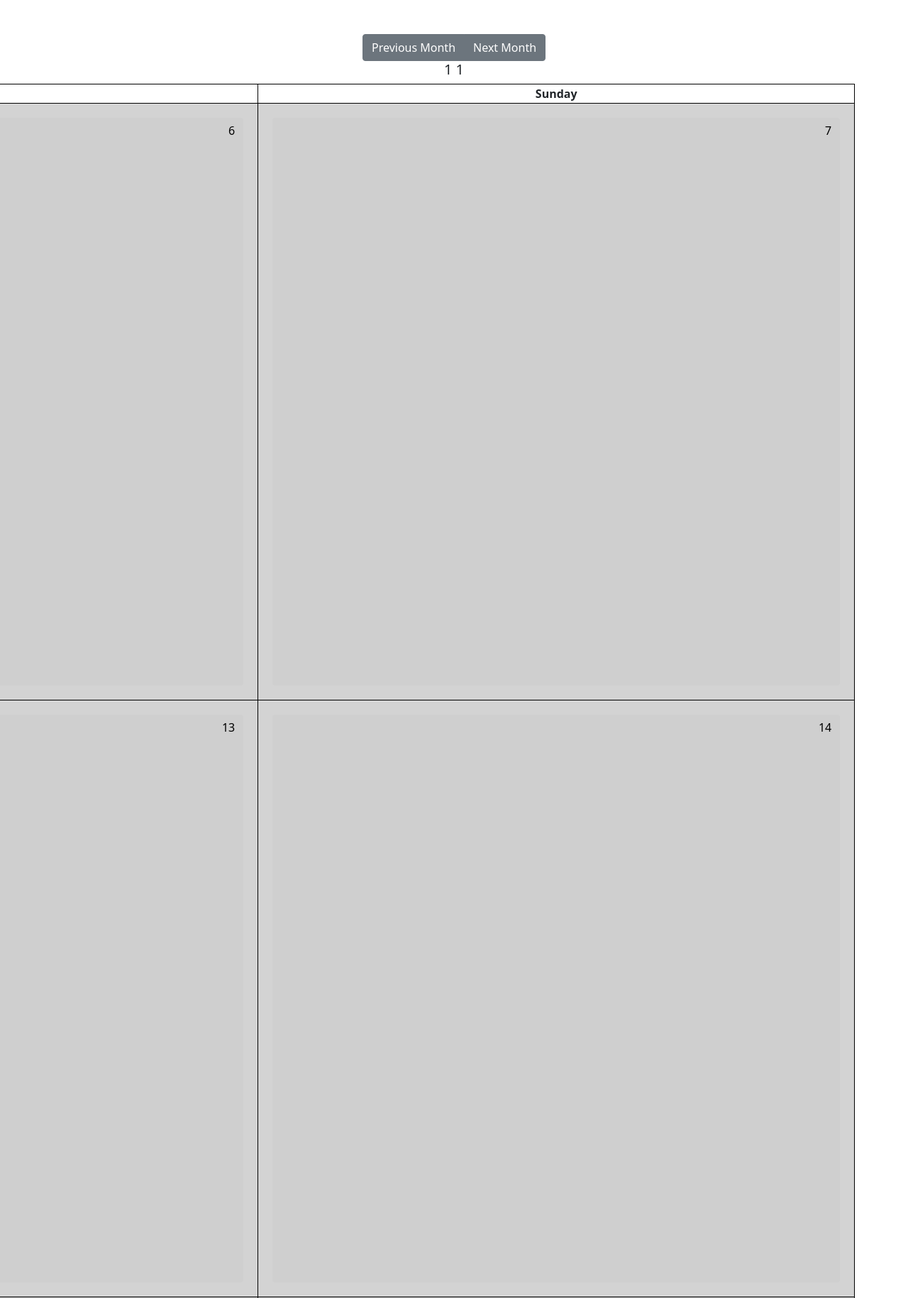
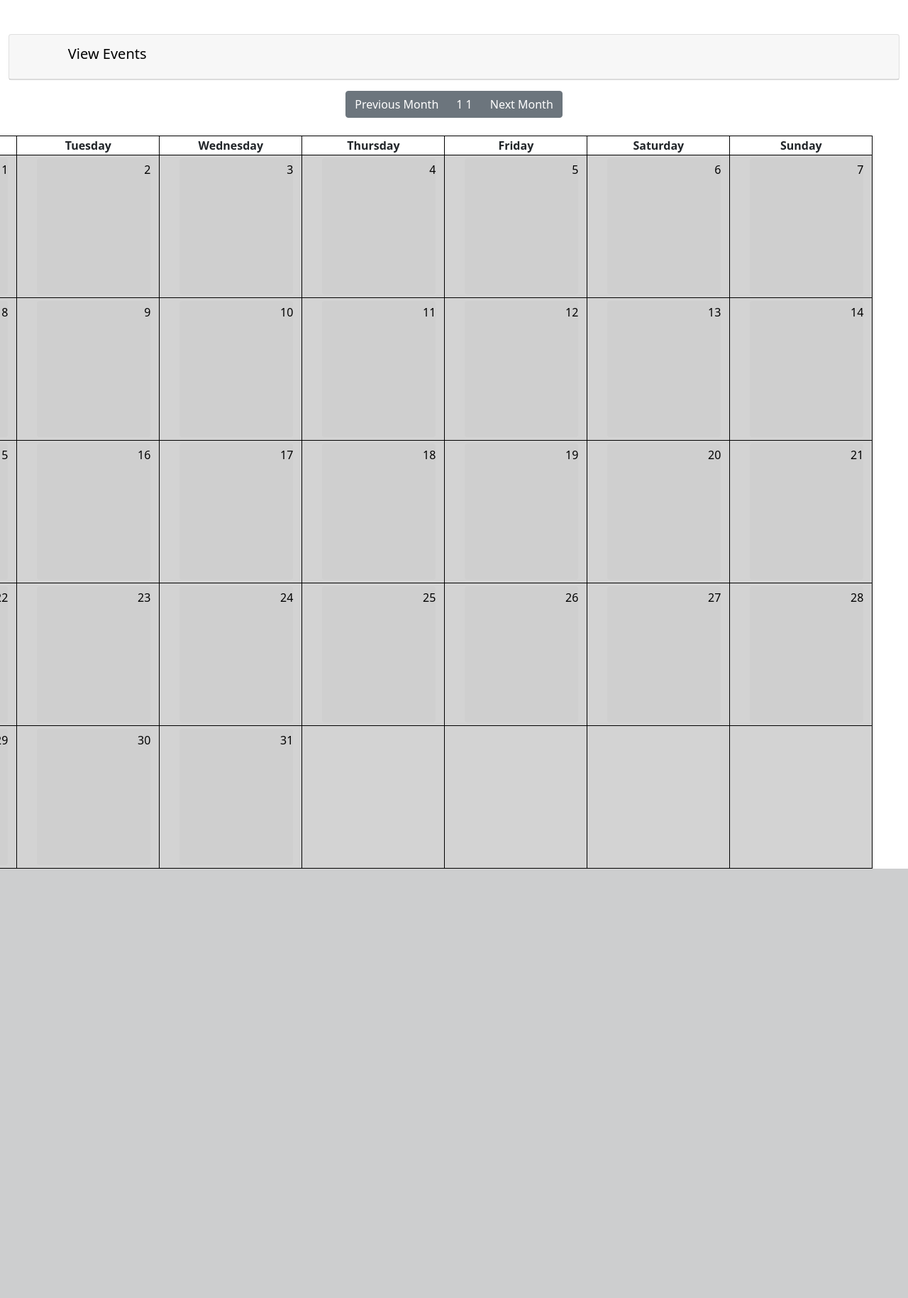
Before and after one commit to Ayman-ing/Gym, a Flask app: page /schedule/1/1 in a window 1280 px wide. Shown: the part 76-1905 px from the top of the page at 71% size. After the commit the page ends 1300 px from the top, so only its background shows below. Run offline with Flask 3, Linux system fonts and the light colour scheme; a user stored in the database is signed in; some libraries are stand-ins or nearby versions.

Commit message:
adding the events

```diff
--- a/app.py
+++ b/app.py
@@ -312,7 +312,7 @@ def schedule(year,month):
         #getting the month calendar
         cal=generate_calendar(year,month)
         #getting the events
-        events=db.execute("select sp_id,starts_at,ends_at,days,start_date,end_date from schedule;")
+        events=db.execute("select * from schedule;")
         current_events={}
         #iterating for each event in this month
         for activity in events:
@@ -341,12 +341,21 @@ def schedule(year,month):
                                 #putting the event date and info in the dictionarry
                                 formatted_date = '{:04d}-{:02d}-{:02d}'.format(year, month,week[day])
                                 current_events[formatted_date]=[activity["sp_name"][0]["sp_name"],activity["starts_at"],activity["ends_at"]]
+            #changing the numbers for their correspond days name
+            week_days=["Monday","Tuesday","Wednesday","Thursday","Friday","Saturday","Sunday"]
+
+            days_output=""
+
+            for i in range(7):
+                if str(i) in activity["days"]:
+                    days_output=days_output + week_days[i] + " "
+            activity["days"]=days_output
 
 
 
         #taking all the sport for the form
         sport=db.execute("select sp_name from sport;")
-        return render_template("schedule.html",cal=cal,start_month_condition=start_month_condition,month=month,year=year,current_events=current_events,sport=sport)
+        return render_template("schedule.html",events=events,cal=cal,start_month_condition=start_month_condition,month=month,year=year,current_events=current_events,sport=sport)
     elif request.method=="POST":
         #taking the sport id's from their names
         sp_id=db.execute("select sp_id from sport where sp_name=?",request.form.get("sp_name"))
@@ -367,7 +376,18 @@ def schedule(year,month):
                                         )
 
         date=request.form.get("event_date")
-        return render_template("index.html",year=year,month=month,date=date,days=days)
+        events=db.execute("select * from schedule;")
+        #changing the numbers for their correspond days name
+        week_days=["Monday","Tuesday","Wednesday","Thursday","Friday","Saturday","Sunday"]
+        for event in events:
+            days_output=""
+
+            for i in range(7):
+                if str(i) in event["days"]:
+                    days_output=days_output + week_days[i] + " "
+            event["days"]=days_output
+            event["sp_name"]=db.execute("select sp_name from sport where sp_id=?",event["sp_id"])
+        return render_template("index.html",year=year,month=month,date=date,days=days,events=events)
 
 @app.route('/schedule', methods=["GET", "POST"])
 @login_required
--- a/static/styles.css
+++ b/static/styles.css
@@ -184,7 +184,8 @@ span > ul
 #schedule
 {
     float:right;
-    margin-right:5%;
+    margin-right:3%;
+    margin-top:2%;
     width:90%;
     height:100%;
 }
@@ -229,6 +230,8 @@ ul[id="events"] li
     /*border:solid black;*/
     width:100%;
     text-align: left;
+    padding-left:7px;
+    margin-top:-20%;
 }
 a{
     text-decoration: none;
@@ -241,8 +244,13 @@ a:hover
 #schedule_button
 {
     float: none;
-    width:50em;
-    height:50em;
+    width:10em;
+    height:12em;
+    padding: 0 0;
+    margin-top:-10%;
+    margin-bottom:-10%;
+    margin-right:-50%;
+    margin-left:-40%;
     border: none;
 
 
@@ -262,3 +270,12 @@ a:hover
     background-color: white;
 
 }
+ul[id="events"]
+{
+    padding-left: 0%;
+
+    /*border: solid black;*/
+}
+.btn-group{
+    margin-top:15px;
+}
--- a/templates/schedule.html
+++ b/templates/schedule.html
@@ -7,7 +7,54 @@
 
 
 {% block main %}
+<!--view the events -->
+<div id="accordion">
+    <div class="card">
+      <div class="card-header" id="headingTwo">
+        <h5 class="mb-0">
+          <button id="add_m" class="btn btn-link collapsed" data-toggle="collapse" data-target="#collapseTwo" aria-expanded="false" aria-controls="collapseTwo">
+           <h5>View Events</h5>
+          </button>
+        </h5>
+      </div>
+      <div id="collapseTwo" class="collapse" aria-labelledby="headingTwo" data-parent="#accordion">
+        <div class="card-body">
+            <table width="100%">
+                <thead>
+                    <tr>
 
+                      <th scope="col">Sport</th>
+                      <th scope="col">Starting Time</th>
+                      <th scope="col">Ending Time</th>
+                      <th scope="col">Repeat Pattern</th>
+                      <th scope="col">Days Of Week</th>
+                      <th scope="col">Start Date</th>
+                      <th scope="col">End Date</th>
+
+
+                      <th scope="col">Action</th>
+                    </tr>
+                  </thead>
+                  <tbody>
+
+                        {% for event in events %}
+                        <tr>
+                            <td>{{event.sp_name[0].sp_name}}</td>
+                            <td>{{event.starts_at}}</td>
+                            <td>{{event.ends_at}}</td>
+                            <td>{{event.repeat_pattern}}</td>
+                            <td>{{event.days}}</td>
+                            <td>{{event.start_date}}</td>
+                            <td>{{event.end_date}}</td>
+                        </tr>
+                        {% endfor %}
+                  </tbody>
+            </table>
+        </div>
+      </div>
+    </div>
+
+  </div>
 
 <div class="btn-group" role="group" aria-label="Basic example">
 {% if month ==1 %}<button type="button" class="btn btn-secondary">
@@ -16,6 +63,7 @@
 <button type="button" class="btn btn-secondary">
 <a href="{{ url_for('schedule', year=year, month=month-1) }}">Previous Month</a></button>
 {% endif %}
+<button type="button" class="btn btn-secondary"><a href="{{ url_for('schedule', year=year, month=month) }}"> {{month}} {{year}}  </a></button></button>
 {% if month==12 %}
 <button type="button" class="btn btn-secondary">
 <a href="{{ url_for('schedule', year=year+1, month=1) }}">Next Month    </a></button>
@@ -24,7 +72,7 @@
      <a href="{{ url_for('schedule', year=year, month=month+1) }}">Next Month     </a></button>
 {% endif %}
 </div>
-<h5>{{month}} {{year}}</h5>
+
 
 
 
@@ -50,7 +98,9 @@
             {% for day in week %}
 
                 <td>
+
                     {% if day != 0 %}
+
                     <!-- Button trigger modal -->
                     <button id="schedule_button" type="button" class="btn btn-secondary" data-toggle="modal" data-target="#event{{ day }}">
 
@@ -68,6 +118,7 @@
 
                             {% endfor %}
                         </ul>
+
                     </button>
                     <!-- Modal -->
                     <div class="modal fade" id="event{{day}}" tabindex="-1" role="dialog" aria-labelledby="exampleModalCenterTitle" aria-hidden="true">
@@ -104,13 +155,13 @@
                                          <tr >
                                             <td >
                                             <div class="mb-3">
-                                              <label>Begin Hour <input autocomplete="off" autofocus class="form-control mx-auto w-auto"
+                                              <label>Starting Time <input autocomplete="off" autofocus class="form-control mx-auto w-auto"
                                                 id="starts_at" name="starts_at" placeholder="Begin Hour" type="time" required></label>
                                             </div>
                                         </td>
                                         <td>
                                             <div class="mb-3">
-                                                <label>End Hour <input autocomplete="off" autofocus class="form-control mx-auto w-auto"
+                                                <label>Ending Time<input autocomplete="off" autofocus class="form-control mx-auto w-auto"
                                                 id="ends_at" name="ends_at" placeholder="End Hour" type="time" required></label>
                                               </div>
 
```
Also changed, not shown: gym1.db.
